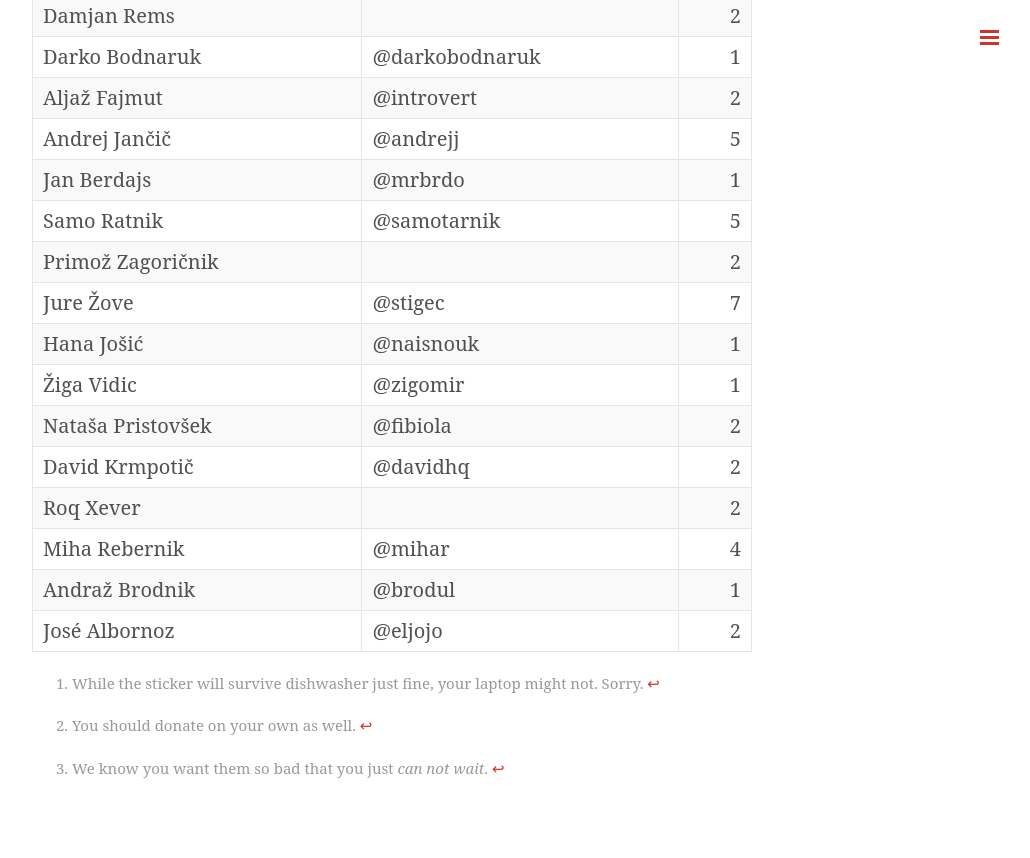
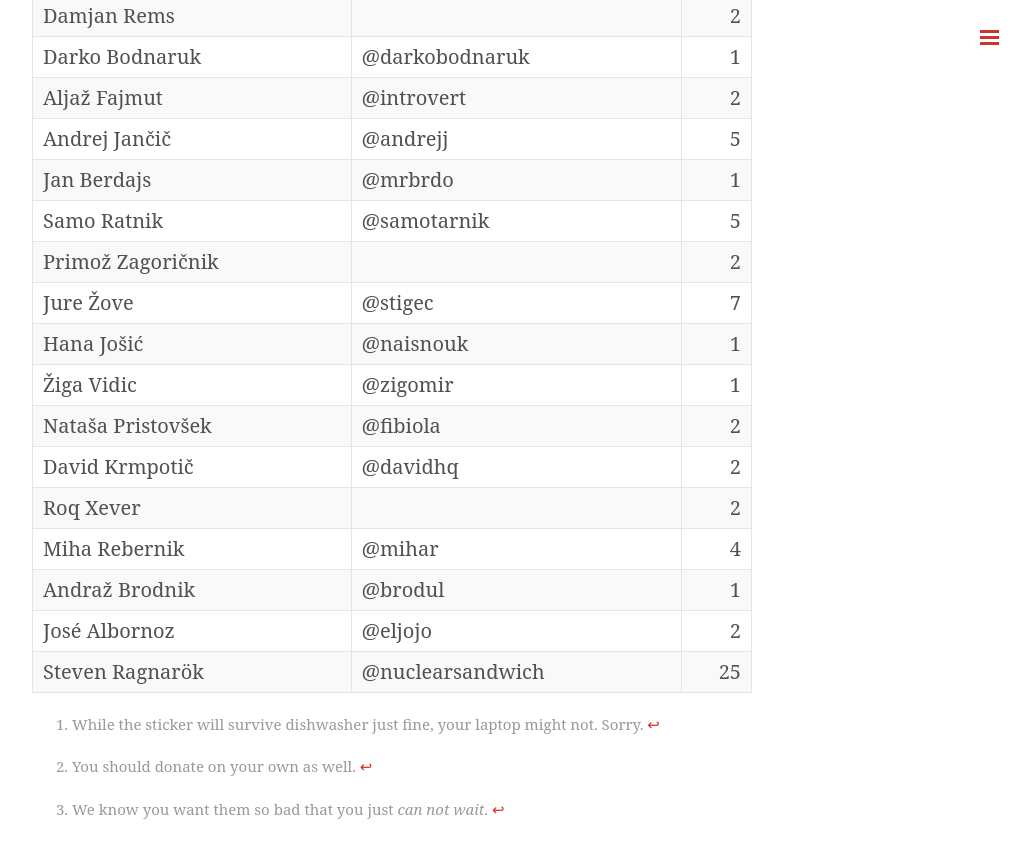
Before and after one commit to RubySlovenia/RubySlovenia.github.io, a Jekyll site: the page built from stickers.md, in a window 1280 px wide and 900 px high, scrolled down 1825 px. Shown: the top 858 px of the window, without its empty margins (248-1278 px from the left). Built offline with Jekyll 4.4.1, drawn with Linux system fonts in a browser that asks for light colours.

Commit message:
add @nuclearsandwich

```diff
--- a/stickers.md
+++ b/stickers.md
@@ -56,6 +56,7 @@ Roq Xever||2
 Miha Rebernik|@mihar|4
 Andraž Brodnik|@brodul|1
 José Albornoz|@eljojo|2
+Steven Ragnarök|@nuclearsandwich|25
 
 [^1]: While the sticker will survive dishwasher just fine, your laptop might not. Sorry.
 [^2]: You should donate on your own as well.
```
